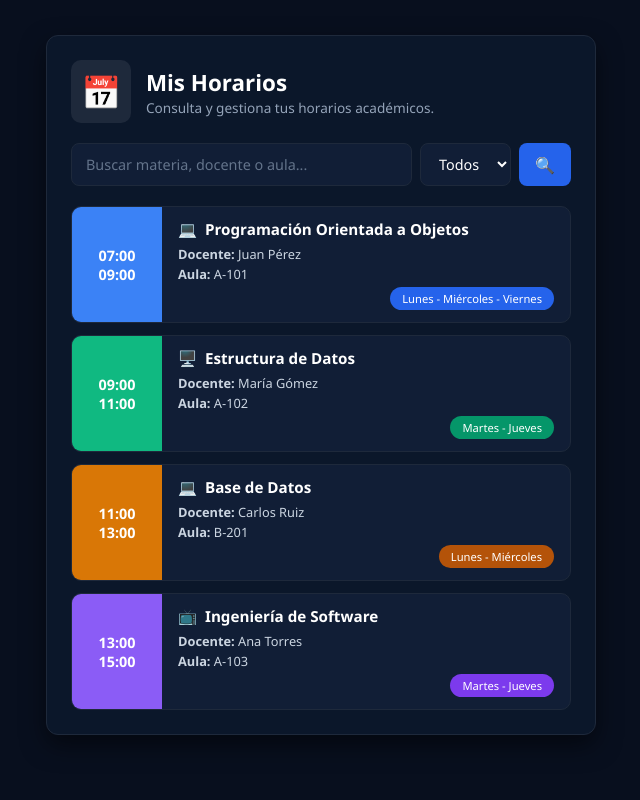
After one commit to Js192211/ACATIME, a Python web app: template templates/HorariosDocente.html in a window 1280 px wide. The commit adds this page. Shown: the whole page, without its empty margins (319-959 px from the left). Run offline with Jinja, Linux system fonts and the light colour scheme; the template is opened without the code that fills it, so the values that code supplies are empty.

Commit message:
Se trabajo con el horario del docente y el estudiante y se creo el css

```diff
--- /dev/null
+++ b/static/css/styles.css
@@ -0,0 +1,203 @@
+/* ==========================================================================
+   1. RESET BÁSICO Y CONFIGURACIÓN GLOBAL
+   ========================================================================== */
+* {
+    margin: 0;
+    padding: 0;
+    box-sizing: border-box;
+    font-family: 'Segoe UI', Tahoma, Geneva, Verdana, sans-serif;
+}
+
+body {
+    background-color: #080f1e; /* Fondo oscuro global de la página */
+    color: #ffffff;
+    display: flex;
+    flex-direction: column;
+    align-items: center;
+    justify-content: center;
+    min-height: 100vh;
+    padding: 20px;
+}
+
+/* ==========================================================================
+   2. CONTENEDOR PRINCIPAL / PANEL
+   ========================================================================== */
+.container {
+    background-color: #0b172a; /* Fondo azul oscuro del panel */
+    border: 1px solid #1e293b;
+    border-radius: 12px;
+    padding: 24px;
+    width: 100%;
+    max-width: 550px;
+    box-shadow: 0 10px 25px rgba(0, 0, 0, 0.5);
+    margin-bottom: 30px;
+}
+
+/* ==========================================================================
+   3. ENCABEZADO DE LA SECCIÓN (Ícono y Título)
+   ========================================================================== */
+.header {
+    display: flex;
+    align-items: center;
+    gap: 15px;
+    margin-bottom: 20px;
+}
+
+.header-icon {
+    font-size: 2rem;
+    background-color: #1e293b;
+    padding: 10px;
+    border-radius: 10px;
+    display: flex;
+    align-items: center;
+    justify-content: center;
+}
+
+.header-text h2 {
+    font-size: 1.4rem;
+    font-weight: 600;
+}
+
+.header-text p {
+    font-size: 0.85rem;
+    color: #94a3b8; /* Texto secundario gris claro */
+}
+
+/* ==========================================================================
+   4. BARRA DE BÚSQUEDA Y FILTROS
+   ========================================================================== */
+.search-bar {
+    display: flex;
+    gap: 8px;
+    margin-bottom: 20px;
+}
+
+.search-input {
+    flex: 1;
+    background-color: #111e36;
+    border: 1px solid #1e293b;
+    border-radius: 8px;
+    padding: 10px 14px;
+    color: #ffffff;
+    font-size: 0.9rem;
+    outline: none;
+}
+
+.search-input::placeholder {
+    color: #64748b;
+}
+
+.filter-select {
+    background-color: #111e36;
+    border: 1px solid #1e293b;
+    border-radius: 8px;
+    padding: 10px 14px;
+    color: #ffffff;
+    font-size: 0.9rem;
+    outline: none;
+    cursor: pointer;
+}
+
+.btn-search {
+    background-color: #2563eb; /* Azul principal para el botón */
+    border: none;
+    border-radius: 8px;
+    color: #ffffff;
+    padding: 10px 16px;
+    cursor: pointer;
+    font-size: 1rem;
+    transition: background-color 0.2s ease;
+}
+
+.btn-search:hover {
+    background-color: #1d4ed8;
+}
+
+/* ==========================================================================
+   5. LISTADO Y TARJETAS DE MATERIAS / CLASES
+   ========================================================================== */
+.schedule-list {
+    display: flex;
+    flex-direction: column;
+    gap: 12px;
+}
+
+/* Tarjeta individual de horario */
+.card {
+    background-color: #111e36;
+    border: 1px solid #1e293b;
+    border-radius: 10px;
+    display: flex;
+    overflow: hidden;
+    position: relative;
+}
+
+/* Bloque lateral de hora (Izquierda) */
+.time-block {
+    width: 90px;
+    display: flex;
+    flex-direction: column;
+    justify-content: center;
+    align-items: center;
+    font-weight: bold;
+    font-size: 0.9rem;
+    color: #ffffff;
+    padding: 12px;
+    text-align: center;
+}
+
+/* Contenido de la tarjeta (Centro/Derecha) */
+.card-content {
+    flex: 1;
+    padding: 12px 16px;
+    display: flex;
+    flex-direction: column;
+    justify-content: space-between;
+}
+
+/* Título de la materia */
+.card-title {
+    display: flex;
+    align-items: center;
+    gap: 8px;
+    font-size: 0.95rem;
+    font-weight: 600;
+    margin-bottom: 6px;
+}
+
+/* Información adicional (Docente/Grupo y Aula) */
+.card-info {
+    font-size: 0.8rem;
+    color: #cbd5e1;
+    display: flex;
+    flex-direction: column;
+    gap: 2px;
+}
+
+/* ==========================================================================
+   6. ETIQUETAS DE DÍAS (BADGES)
+   ========================================================================== */
+.badge {
+    align-self: flex-end;
+    font-size: 0.7rem;
+    padding: 4px 12px;
+    border-radius: 12px;
+    color: #ffffff;
+    font-weight: 500;
+    margin-top: 4px;
+}
+
+/* ==========================================================================
+   7. PALETA DE COLORES (Compartida para bloques y etiquetas)
+   ========================================================================== */
+/* Variantes de color para el bloque de hora */
+.color-blue   { background-color: #3b82f6; }
+.color-green  { background-color: #10b981; }
+.color-yellow { background-color: #d97706; }
+.color-purple { background-color: #8b5cf6; }
+
+/* Variantes de color para las insignias de días */
+.badge-blue   { background-color: #2563eb; }
+.badge-green  { background-color: #059669; }
+.badge-yellow { background-color: #b45309; }
+.badge-purple { background-color: #7c3aed; }
--- /dev/null
+++ b/templates/HorariosDocente.html
@@ -0,0 +1,113 @@
+<!DOCTYPE html>
+<html lang="es">
+<head>
+    <meta charset="UTF-8">
+    <meta name="viewport" content="width=device-width, initial-scale=1.0">
+    <title>Mis Horarios - Estudiante</title>
+    <link rel="stylesheet" href="styles.css">
+</head>
+<body>
+
+    <div class="container">
+        <!-- Encabezado -->
+        <div class="header">
+            <div class="header-icon">📅</div>
+            <div class="header-text">
+                <h2>Mis Horarios</h2>
+                <p>Consulta y gestiona tus horarios académicos.</p>
+            </div>
+        </div>
+
+        <!-- Filtros y Búsqueda -->
+        <div class="search-bar">
+            <input type="text" class="search-input" placeholder="Buscar materia, docente o aula...">
+            <select class="filter-select">
+                <option value="todos">Todos</option>
+            </select>
+            <button class="btn-search">🔍</button>
+        </div>
+
+        <!-- Lista de Materias -->
+        <div class="schedule-list">
+
+            <!-- Tarjeta 1 -->
+            <div class="card">
+                <div class="time-block color-blue">
+                    <span>07:00</span>
+                    <span>09:00</span>
+                </div>
+                <div class="card-content">
+                    <div class="card-title">
+                        <span>💻</span>
+                        <span>Programación Orientada a Objetos</span>
+                    </div>
+                    <div class="card-info">
+                        <p><strong>Docente:</strong> Juan Pérez</p>
+                        <p><strong>Aula:</strong> A-101</p>
+                    </div>
+                    <span class="badge badge-blue">Lunes - Miércoles - Viernes</span>
+                </div>
+            </div>
+
+            <!-- Tarjeta 2 -->
+            <div class="card">
+                <div class="time-block color-green">
+                    <span>09:00</span>
+                    <span>11:00</span>
+                </div>
+                <div class="card-content">
+                    <div class="card-title">
+                        <span>🖥️</span>
+                        <span>Estructura de Datos</span>
+                    </div>
+                    <div class="card-info">
+                        <p><strong>Docente:</strong> María Gómez</p>
+                        <p><strong>Aula:</strong> A-102</p>
+                    </div>
+                    <span class="badge badge-green">Martes - Jueves</span>
+                </div>
+            </div>
+
+            <!-- Tarjeta 3 -->
+            <div class="card">
+                <div class="time-block color-yellow">
+                    <span>11:00</span>
+                    <span>13:00</span>
+                </div>
+                <div class="card-content">
+                    <div class="card-title">
+                        <span>💻</span>
+                        <span>Base de Datos</span>
+                    </div>
+                    <div class="card-info">
+                        <p><strong>Docente:</strong> Carlos Ruiz</p>
+                        <p><strong>Aula:</strong> B-201</p>
+                    </div>
+                    <span class="badge badge-yellow">Lunes - Miércoles</span>
+                </div>
+            </div>
+
+            <!-- Tarjeta 4 -->
+            <div class="card">
+                <div class="time-block color-purple">
+                    <span>13:00</span>
+                    <span>15:00</span>
+                </div>
+                <div class="card-content">
+                    <div class="card-title">
+                        <span>📺</span>
+                        <span>Ingeniería de Software</span>
+                    </div>
+                    <div class="card-info">
+                        <p><strong>Docente:</strong> Ana Torres</p>
+                        <p><strong>Aula:</strong> A-103</p>
+                    </div>
+                    <span class="badge badge-purple">Martes - Jueves</span>
+                </div>
+            </div>
+
+        </div>
+    </div>
+
+</body>
+</html>
--- a/templates/InterfazDocente.html
+++ b/templates/InterfazDocente.html
@@ -280,4 +280,4 @@
     <!-- Bootstrap 5 JS Bundle -->
     <script src="https://cdn.jsdelivr.net/npm/bootstrap@5.3.2/dist/js/bootstrap.bundle.min.js"></script>
 </body>
-                                  </html>
+</html>
```
Also changed, not shown: templates/HorariosEstudiante.html (added, +113 -0 lines), templates/Horarios.html (deleted).
